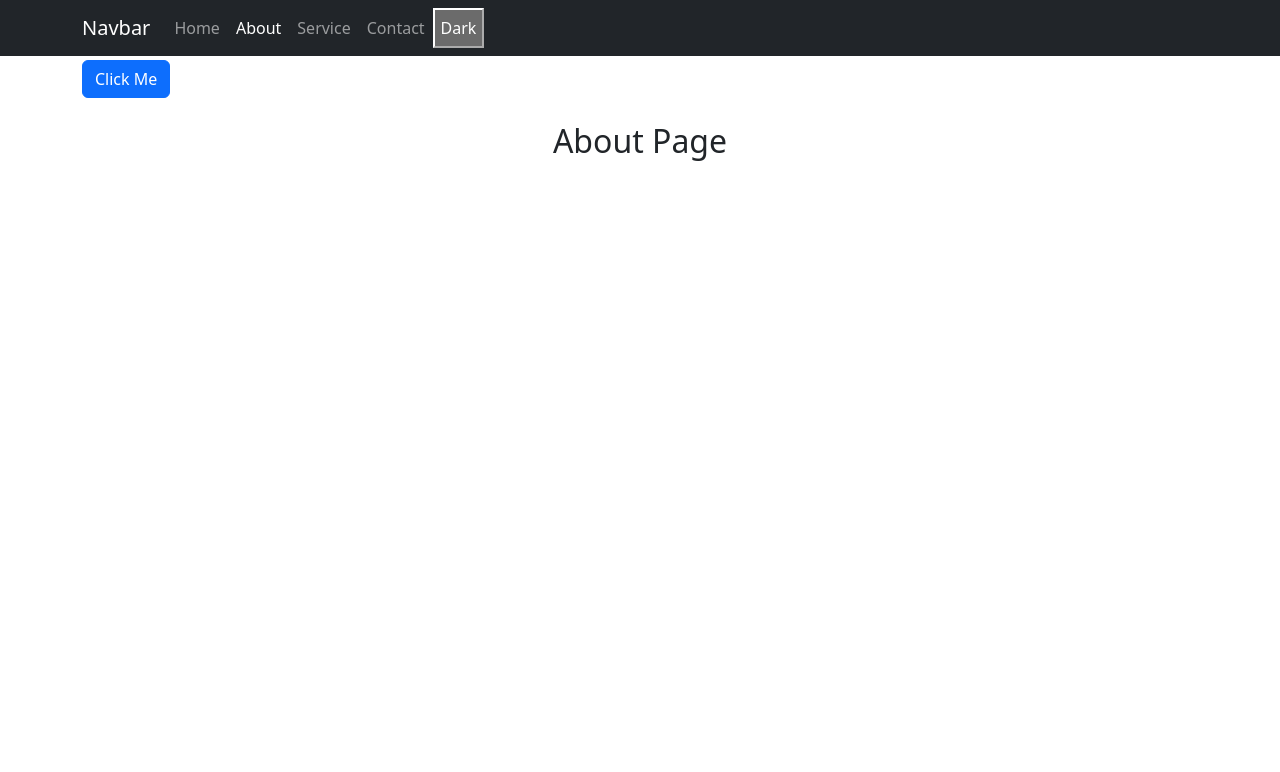
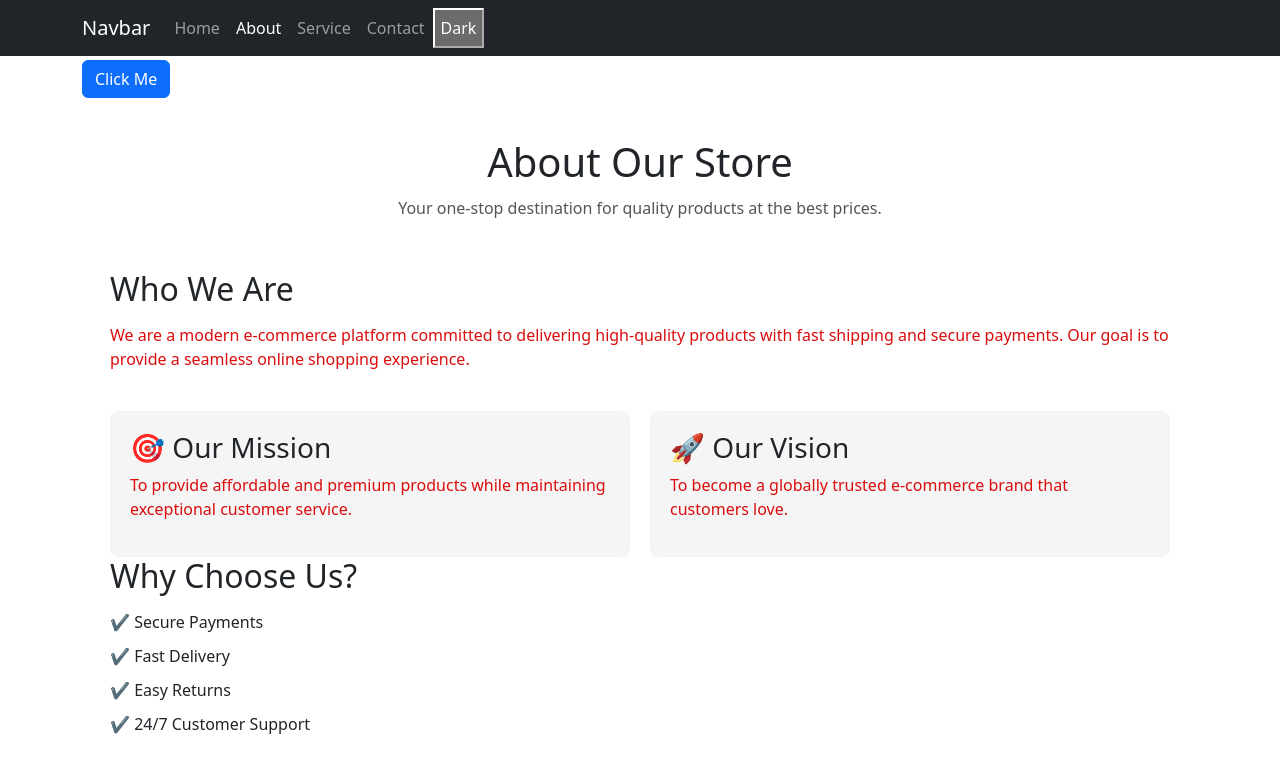
Before and after one commit to akash123a/ReactDashboard, a React (Vite) app: page /about in a window 1280 px wide. Shown: the top 772 px of the page. Built offline with nearby package versions, Linux system fonts and the light colour scheme.

Commit message:
inintal first stand

```diff
--- a/src/App.jsx
+++ b/src/App.jsx
@@ -26,6 +26,7 @@ import Navbar from "./components/Navbar/navbar";
 
 function App() {
   return (
+
     <BrowserRouter>
       <Routes>
 
--- /dev/null
+++ b/src/components/About/about.css
@@ -0,0 +1,50 @@
+.about-container {
+  padding: 40px 20px;
+  max-width: 1100px;
+  margin: auto;
+}
+
+.about-hero {
+  text-align: center;
+  margin-bottom: 50px;
+}
+
+.about-hero h1 {
+  font-size: 40px;
+  margin-bottom: 10px;
+}
+
+.about-hero p {
+  color: #555;
+}
+
+.about-section {
+  margin-bottom: 40px;
+}
+
+.about-section h2 {
+  margin-bottom: 15px;
+}
+
+.about-grid {
+  display: flex;
+  gap: 20px;
+  flex-wrap: wrap;
+}
+
+.about-card {
+  flex: 1;
+  min-width: 250px;
+  background: #f5f5f5;
+  padding: 20px;
+  border-radius: 8px;
+}
+
+.about-features {
+  list-style: none;
+  padding: 0;
+}
+
+.about-features li {
+  margin-bottom: 10px;
+}
--- a/src/components/About/about.jsx
+++ b/src/components/About/about.jsx
@@ -1,12 +1,57 @@
-import React from 'react'
+import React from "react";
+import "./about.css";
 
+const About = () => {
+  return (
+    <div className="about-container">
 
-const about = () => {
-  return (<>
+      {/* Hero Section */}
+      <section className="about-hero">
+        <h1>About Our Store</h1>
+        <p>Your one-stop destination for quality products at the best prices.</p>
+      </section>
 
-     <h2 className="text-center mt-4">About Page</h2>
-  </>
-  )
-}
+      {/* Company Info */}
+      <section className="about-section">
+        <h2>Who We Are</h2>
+        <p>
+          We are a modern e-commerce platform committed to delivering high-quality
+          products with fast shipping and secure payments. Our goal is to provide
+          a seamless online shopping experience.
+        </p>
+      </section>
 
-export default about
+      {/* Mission & Vision */}
+      <section className="about-grid">
+        <div className="about-card">
+          <h3>🎯 Our Mission</h3>
+          <p>
+            To provide affordable and premium products while maintaining
+            exceptional customer service.
+          </p>
+        </div>
+
+        <div className="about-card">
+          <h3>🚀 Our Vision</h3>
+          <p>
+            To become a globally trusted e-commerce brand that customers love.
+          </p>
+        </div>
+      </section>
+
+      {/* Features */}
+      <section className="about-section">
+        <h2>Why Choose Us?</h2>
+        <ul className="about-features">
+          <li>✔ Secure Payments</li>
+          <li>✔ Fast Delivery</li>
+          <li>✔ Easy Returns</li>
+          <li>✔ 24/7 Customer Support</li>
+        </ul>
+      </section>
+
+    </div>
+  );
+};
+
+export default About;
--- a/src/components/Contact/Contact.jsx
+++ b/src/components/Contact/Contact.jsx
@@ -9,65 +9,60 @@ const Contact = () => {
   });
 
   const [errors, setErrors] = useState({});
+  const [submittedData, setSubmittedData] = useState(null);
   const [loading, setLoading] = useState(false);
-  const [success, setSuccess] = useState("");
 
-  // 🔍 Validation function
+  // ✅ Validation Function
   const validate = (name, value) => {
     let error = "";
 
-    if (name === "name") {
-      if (!value.trim()) error = "Name is required";
-      else if (value.length < 3)
+    if (name === "name" && value.trim().length < 3) {
       error = "Name must be at least 3 characters";
     }
 
     if (name === "email") {
       const emailRegex = /^[^\s@]+@[^\s@]+\.[^\s@]+$/;
-      if (!value) error = "Email is required";
-      else if (!emailRegex.test(value))
+      if (!emailRegex.test(value)) {
         error = "Invalid email format";
       }
+    }
 
-    if (name === "password") {
-      if (!value) error = "Password is required";
-      else if (value.length < 6)
+    if (name === "password" && value.length < 6) {
       error = "Password must be at least 6 characters";
     }
 
-    if (name === "confirmPassword") {
-      if (!value) error = "Confirm your password";
-      else if (value !== form.password)
+    if (name === "confirmPassword" && value !== form.password) {
       error = "Passwords do not match";
     }
 
     return error;
   };
 
-  // 📝 Handle Input Change
+  // ✅ Handle Change
   const handleChange = (e) => {
     const { name, value } = e.target;
 
-    setForm({ ...form, [name]: value });
+    setForm({
+      ...form,
+      [name]: value,
+    });
 
-    const error = validate(name, value);
-    setErrors({ ...errors, [name]: error });
+    const errorMessage = validate(name, value);
+    setErrors({
+      ...errors,
+      [name]: errorMessage,
+    });
   };
 
   // ✅ Check if form valid
   const isFormValid =
-    form.name &&
-    form.email &&
-    form.password &&
-    form.confirmPassword &&
-    Object.values(errors).every((err) => err === "");
+    Object.values(errors).every((err) => err === "") &&
+    Object.values(form).every((field) => field !== "");
 
-  // 📩 Submit Form
+  // ✅ Handle Submit
   const handleSubmit = async (e) => {
     e.preventDefault();
-
     setLoading(true);
-    setSuccess("");
 
     try {
       const response = await fetch("http://localhost:5000/send-email", {
@@ -80,92 +75,105 @@ const Contact = () => {
 
       const data = await response.json();
 
-      if (response.ok) {
-        setSuccess("Email sent successfully 🎉");
+      alert(data.message);
+      setSubmittedData(form);
+
       setForm({
         name: "",
         email: "",
         password: "",
         confirmPassword: "",
       });
-      } else {
-        alert(data.error);
-      }
     } catch (error) {
-      alert("Email sending failed ❌");
+      alert("Email sending failed");
     }
 
     setLoading(false);
   };
 
   return (
-    <div className="container mt-5">
-      <h2>Contact Form</h2>
+    <div style={styles.container}>
+      <h2>Contacts Form</h2>
 
-      <form onSubmit={handleSubmit} className="card p-4 shadow">
-
-        {/* Name */}
+      <form onSubmit={handleSubmit} style={styles.form}>
         <input
           type="text"
           name="name"
           placeholder="Name"
-          className="form-control mb-2"
           value={form.name}
           onChange={handleChange}
         />
-        <small className="text-danger">{errors.name}</small>
+        <span style={styles.error}>{errors.name}</span>
 
-        {/* Email */}
         <input
           type="email"
           name="email"
           placeholder="Email"
-          className="form-control mb-2"
           value={form.email}
           onChange={handleChange}
         />
-        <small className="text-danger">{errors.email}</small>
+        <span style={styles.error}>{errors.email}</span>
 
-        {/* Password */}
         <input
           type="password"
           name="password"
           placeholder="Password"
-          className="form-control mb-2"
           value={form.password}
           onChange={handleChange}
         />
-        <small className="text-danger">{errors.password}</small>
+        <span style={styles.error}>{errors.password}</span>
 
-        {/* Confirm Password */}
         <input
           type="password"
           name="confirmPassword"
           placeholder="Confirm Password"
-          className="form-control mb-2"
           value={form.confirmPassword}
           onChange={handleChange}
         />
-        <small className="text-danger">
-          {errors.confirmPassword}
-        </small>
+        <span style={styles.error}>{errors.confirmPassword}</span>
 
-        <button
-          type="submit"
-          className="btn btn-primary mt-3"
-          disabled={!isFormValid || loading}
-        >
+        <button type="submit" disabled={!isFormValid || loading}>
           {loading ? "Sending..." : "Submit"}
         </button>
+      </form>
 
-        {success && (
-          <div className="alert alert-success mt-3">
-            {success}
+      {/* ✅ Submitted Data Card */}
+      {submittedData && (
+        <div style={styles.card}>
+          <h3>Submitted Data</h3>
+          <p><strong>Name:</strong> {submittedData.name}</p>
+          <p><strong>Email:</strong> {submittedData.email}</p>
         </div>
       )}
-      </form>
     </div>
   );
 };
 
+const styles = {
+  container: {
+    width: "350px",
+    margin: "50px auto",
+    padding: "20px",
+    border: "1px solid #ddd",
+    borderRadius: "10px",
+    textAlign: "center",
+  },
+  form: {
+    display: "flex",
+    flexDirection: "column",
+    gap: "10px",
+  },
+  error: {
+    color: "red",
+    fontSize: "12px",
+  },
+  card: {
+    marginTop: "20px",
+    padding: "15px",
+    border: "1px solid #4CAF50",
+    borderRadius: "8px",
+    backgroundColor: "#f0fff0",
+  },
+};
+
 export default Contact;
```
Lines whose indentation alone changed are shown as unchanged.
